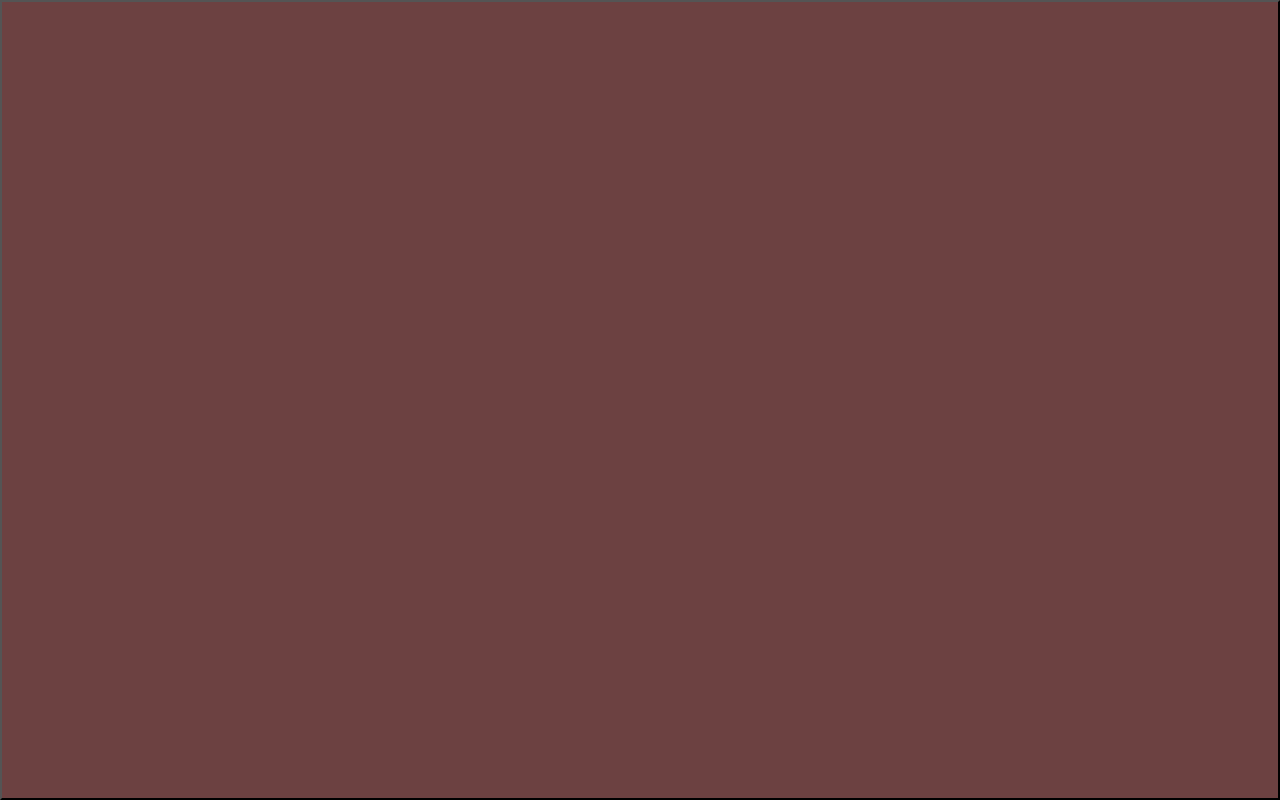
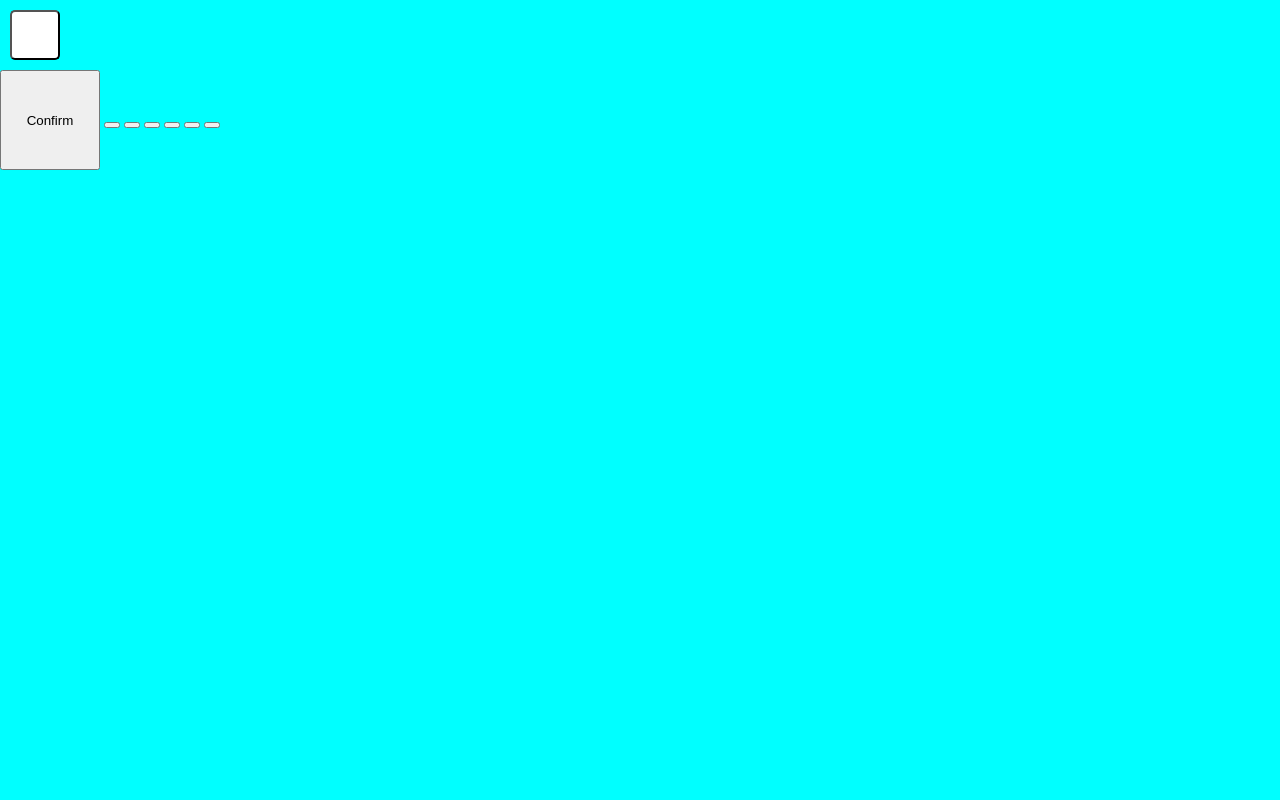
Before and after one commit to neko-san1432/ITS, a plain HTML site: page pages/index.html in a window 1280 px wide. Drawn offline with Linux system fonts and the light colour scheme.

Commit message:
Add files via upload

```diff
--- a/css/style.css
+++ b/css/style.css
@@ -30,17 +30,14 @@
   text-shadow: blueviolet;
 }
 #menuB {
-  /* margin: 10px; */
-  /* position: relative; */
+  margin: 10px;
   width: 50px;
   height: 50px;
   display: block;
-  /* flex-direction: row-reverse; */
   background-color: white;
   border-radius: 5px;
   align-items: center;
   z-index: 5;
-  /* animation: startToSelection 0.75s ease-in; */
 }
 
 #start {
@@ -73,7 +70,7 @@
 
 }
 #select {
-  margin-top: -100vh;
+  /* margin-top: -100vh; */
   width: 100vw;
   height: 100vh;
   background-color: aqua;
--- a/pages/index.html
+++ b/pages/index.html
@@ -15,12 +15,25 @@
       </div>
       <div id="select">
         <button id="menuB"></button>
-        <button id="confirm">Confirm</button>
+        <div>
+          <button id="confirm">Confirm</button>
+          <button id="tn"></button>
+          <button id="tp"></button>
+          <button id="mn"></button>
+          <button id="mp"></button>
+          <button id="bn"></button>
+          <button id="bp"></button>
+          <div id = "person">
+            <div id="top"></div>
+            <div id="mid"></div>
+            <div id="bottom"></div>
+          </div>
+        </div>
       </div>
       <div id="sky"></div>
-      <div id="startPane">
+      <!-- <div id="startPane">
         <button id="start"></button>
-      </div>
+      </div> -->
     </div>
     <div id="container2">
       <button id="next">Next</button>
```
